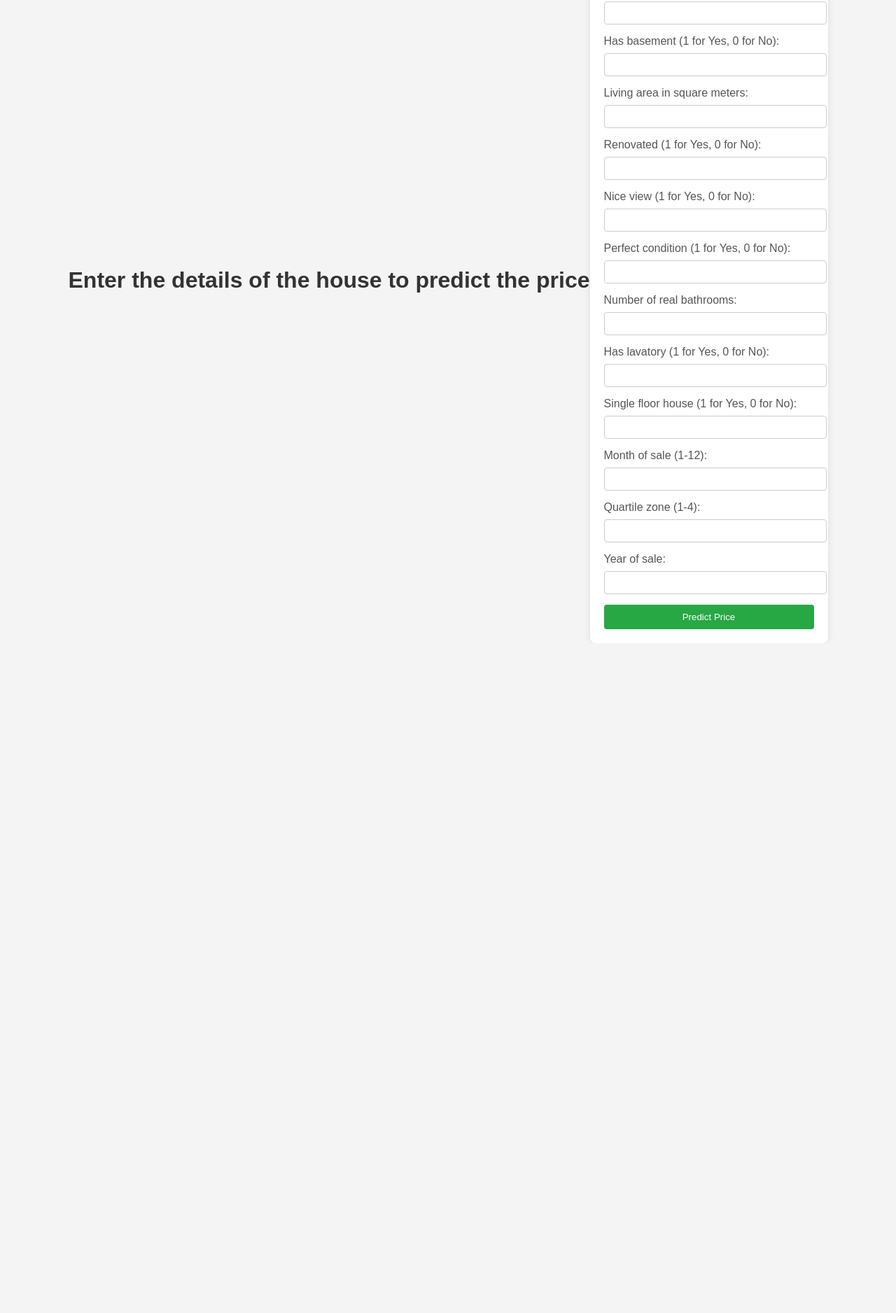
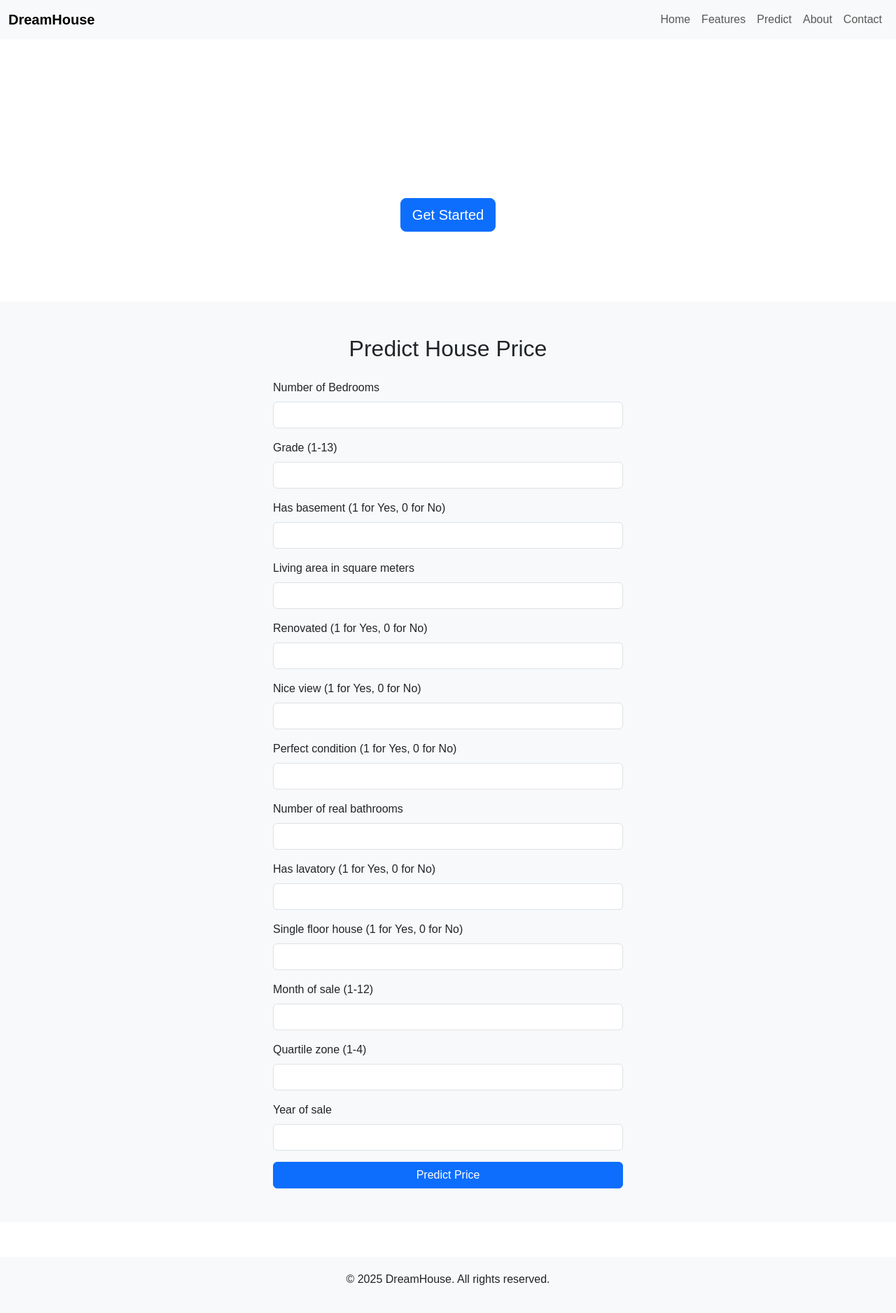
Before and after one commit to CharmThiekshanaPerera/House-price-prediction-using-regression, a Flask app: page / in a window 1280 px wide. Shown: the whole page at 70% size. Before the commit the page ends 899 px from the top, so only its background shows below. Run offline with Flask 3, Linux system fonts and the light colour scheme; parts of the project's set-up code (start-up, migrations or seed data) failed here and were passed over; some libraries are stand-ins or nearby versions.

Commit message:
update html

```diff
--- a/templates/index.html
+++ b/templates/index.html
@@ -3,123 +3,144 @@
 <head>
     <meta charset="UTF-8">
     <meta name="viewport" content="width=device-width, initial-scale=1.0">
-    <title>House Price Prediction</title>
+    <title>DreamHouse - House Price Prediction</title>
+    <!-- Bootstrap CSS -->
+    <link href="https://cdn.jsdelivr.net/npm/bootstrap@5.3.0-alpha1/dist/css/bootstrap.min.css" rel="stylesheet">
     <style>
         body {
             font-family: Arial, sans-serif;
-            background-color: #f4f4f4;
-            margin: 0;
-            padding: 0;
-            display: flex;
-            justify-content: center;
-            align-items: center;
-            height: 100vh;
         }
-        h1 {
+        .navbar-brand {
+            font-weight: bold;
+        }
+        .hero {
+            background-image: url('https://via.placeholder.com/1920x600');
+            background-size: cover;
+            background-position: center;
+            color: white;
             text-align: center;
-            color: #333;
+            padding: 100px 20px;
         }
-        form {
-            background-color: #fff;
+        .hero h1 {
+            font-size: 3.5rem;
+            font-weight: bold;
+        }
+        .hero p {
+            font-size: 1.5rem;
+        }
+        footer {
+            background-color: #f8f9fa;
             padding: 20px;
-            border-radius: 8px;
-            box-shadow: 0 0 10px rgba(0, 0, 0, 0.1);
-            width: 300px;
-        }
-        label {
-            display: block;
-            margin-bottom: 8px;
-            color: #555;
-        }
-        input[type="number"] {
-            width: 100%;
-            padding: 8px;
-            margin-bottom: 15px;
-            border: 1px solid #ccc;
-            border-radius: 4px;
-        }
-        button {
-            width: 100%;
-            padding: 10px;
-            background-color: #28a745;
-            color: #fff;
-            border: none;
-            border-radius: 4px;
-            cursor: pointer;
-        }
-        button:hover {
-            background-color: #218838;
+            text-align: center;
+            margin-top: 50px;
         }
     </style>
 </head>
 <body>
-    <h1>Enter the details of the house to predict the price</h1>
-    <form action="/predict" method="POST" onsubmit="return validateForm()">
-        <label>Number of bedrooms:</label>
-        <input type="number" name="bedrooms" required><br>
+    <!-- Navbar -->
+    <nav class="navbar navbar-expand-lg navbar-light bg-light">
+        <div class="container-fluid">
+            <a class="navbar-brand" href="#">DreamHouse</a>
+            <button class="navbar-toggler" type="button" data-bs-toggle="collapse" data-bs-target="#navbarNav" aria-controls="navbarNav" aria-expanded="false" aria-label="Toggle navigation">
+                <span class="navbar-toggler-icon"></span>
+            </button>
+            <div class="collapse navbar-collapse" id="navbarNav">
+                <ul class="navbar-nav ms-auto">
+                    <li class="nav-item">
+                        <a class="nav-link" href="#home">Home</a>
+                    </li>
+                    <li class="nav-item">
+                        <a class="nav-link" href="#features">Features</a>
+                    </li>
+                    <li class="nav-item">
+                        <a class="nav-link" href="#predict">Predict</a>
+                    </li>
+                    <li class="nav-item">
+                        <a class="nav-link" href="#about">About</a>
+                    </li>
+                    <li class="nav-item">
+                        <a class="nav-link" href="#contact">Contact</a>
+                    </li>
+                </ul>
+            </div>
+        </div>
+    </nav>
 
-        <label>Grade of the house (1-13):</label>
-        <input type="number" name="grade" required><br>
+    <!-- Hero Section -->
+    <div class="hero">
+        <h1>DreamHouse</h1>
+        <p>Accurate and Instant House Price Predictions</p>
+        <a href="#predict" class="btn btn-primary btn-lg">Get Started</a>
+    </div>
 
-        <label>Has basement (1 for Yes, 0 for No):</label>
-        <input type="number" name="has_basement" required><br>
+    <!-- Prediction Form Section -->
+    <section id="predict" class="py-5 bg-light">
+        <div class="container">
+            <h2 class="text-center mb-4">Predict House Price</h2>
+            <form action="/predict" method="POST" class="mx-auto" style="max-width: 500px;">
+                <div class="mb-3">
+                    <label for="bedrooms" class="form-label">Number of Bedrooms</label>
+                    <input type="number" class="form-control" name="bedrooms" required>
+                </div>
+                <div class="mb-3">
+                    <label for="grade" class="form-label">Grade (1-13)</label>
+                    <input type="number" class="form-control" name="grade" required>
+                </div>
+                <div class="mb-3">
+                    <label for="has_basement" class="form-label">Has basement (1 for Yes, 0 for No)</label>
+                    <input type="number" class="form-control" name="has_basement" required>
+                </div>
+                <div class="mb-3">
+                    <label for="living_in_m2" class="form-label">Living area in square meters</label>
+                    <input type="number" step="0.1" class="form-control" name="living_in_m2" required>
+                </div>
+                <div class="mb-3">
+                    <label for="renovated" class="form-label">Renovated (1 for Yes, 0 for No)</label>
+                    <input type="number" class="form-control" name="renovated" required>
+                </div>
+                <div class="mb-3">
+                    <label for="nice_view" class="form-label">Nice view (1 for Yes, 0 for No)</label>
+                    <input type="number" class="form-control" name="nice_view" required>
+                </div>
+                <div class="mb-3">
+                    <label for="perfect_condition" class="form-label">Perfect condition (1 for Yes, 0 for No)</label>
+                    <input type="number" class="form-control" name="perfect_condition" required>
+                </div>
+                <div class="mb-3">
+                    <label for="real_bathrooms" class="form-label">Number of real bathrooms</label>
+                    <input type="number" class="form-control" name="real_bathrooms" required>
+                </div>
+                <div class="mb-3">
+                    <label for="has_lavatory" class="form-label">Has lavatory (1 for Yes, 0 for No)</label>
+                    <input type="number" class="form-control" name="has_lavatory" required>
+                </div>
+                <div class="mb-3">
+                    <label for="single_floor" class="form-label">Single floor house (1 for Yes, 0 for No)</label>
+                    <input type="number" class="form-control" name="single_floor" required>
+                </div>
+                <div class="mb-3">
+                    <label for="month" class="form-label">Month of sale (1-12)</label>
+                    <input type="number" class="form-control" name="month" required>
+                </div>
+                <div class="mb-3">
+                    <label for="quartile_zone" class="form-label">Quartile zone (1-4)</label>
+                    <input type="number" class="form-control" name="quartile_zone" required>
+                </div>
+                <div class="mb-3">
+                    <label for="year" class="form-label">Year of sale</label>
+                    <input type="number" class="form-control" name="year" required>
+                </div>
+                <button type="submit" class="btn btn-primary w-100">Predict Price</button>
+            </form>
+        </div>
+    </section>
 
-        <label>Living area in square meters:</label>
-        <input type="number" name="living_in_m2" step="0.1" required><br>
+    <!-- Footer -->
+    <footer>
+        <p>&copy; 2025 DreamHouse. All rights reserved.</p>
+    </footer>
 
-        <label>Renovated (1 for Yes, 0 for No):</label>
-        <input type="number" name="renovated" required><br>
-
-        <label>Nice view (1 for Yes, 0 for No):</label>
-        <input type="number" name="nice_view" required><br>
-
-        <label>Perfect condition (1 for Yes, 0 for No):</label>
-        <input type="number" name="perfect_condition" required><br>
-
-        <label>Number of real bathrooms:</label>
-        <input type="number" name="real_bathrooms" required><br>
-
-        <label>Has lavatory (1 for Yes, 0 for No):</label>
-        <input type="number" name="has_lavatory" required><br>
-
-        <label>Single floor house (1 for Yes, 0 for No):</label>
-        <input type="number" name="single_floor" required><br>
-
-        <label>Month of sale (1-12):</label>
-        <input type="number" name="month" required><br>
-
-        <label>Quartile zone (1-4):</label>
-        <input type="number" name="quartile_zone" required><br>
-
-        <label>Year of sale:</label>
-        <input type="number" name="year" required><br>
-
-        <button type="submit">Predict Price</button>
-    </form>
-
-    <script>
-        function validateForm() {
-            const grade = document.querySelector('input[name="grade"]').value;
-            const month = document.querySelector('input[name="month"]').value;
-            const quartileZone = document.querySelector('input[name="quartile_zone"]').value;
-
-            if (grade < 1 || grade > 13) {
-                alert("Grade must be between 1 and 13.");
-                return false;
-            }
-
-            if (month < 1 || month > 12) {
-                alert("Month must be between 1 and 12.");
-                return false;
-            }
-
-            if (quartileZone < 1 || quartileZone > 4) {
-                alert("Quartile zone must be between 1 and 4.");
-                return false;
-            }
-
-            return true;
-        }
-    </script>
+    <!-- Bootstrap JS -->
+    <script src="https://cdn.jsdelivr.net/npm/bootstrap@5.3.0-alpha1/dist/js/bootstrap.bundle.min.js"></script>
 </body>
 </html>
--- a/templates/result.html
+++ b/templates/result.html
@@ -35,7 +35,7 @@
 </head>
 <body>
     <h1>Predicted House Price</h1>
-    <p>The predicted price is: ${{ price }}</p>
+    <p>The predicted price is: Rs {{ price }}</p>
     <a href="/">Go back to enter more data</a>
 
     <script>
```
Also changed, not shown: templates/features.html (added, +98 -0 lines).
